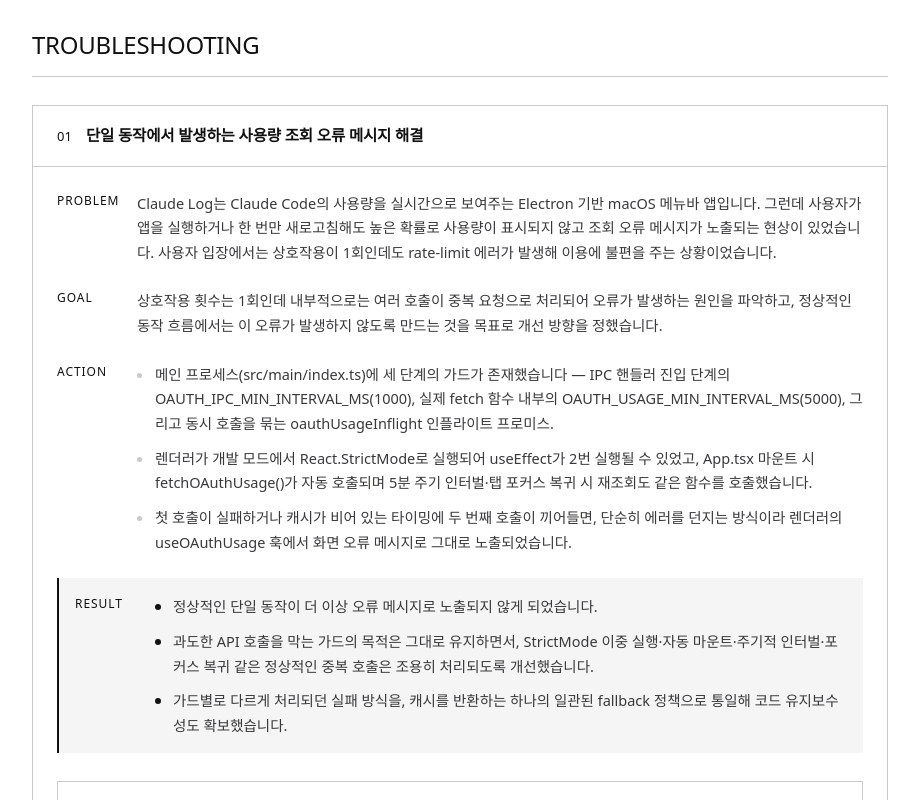
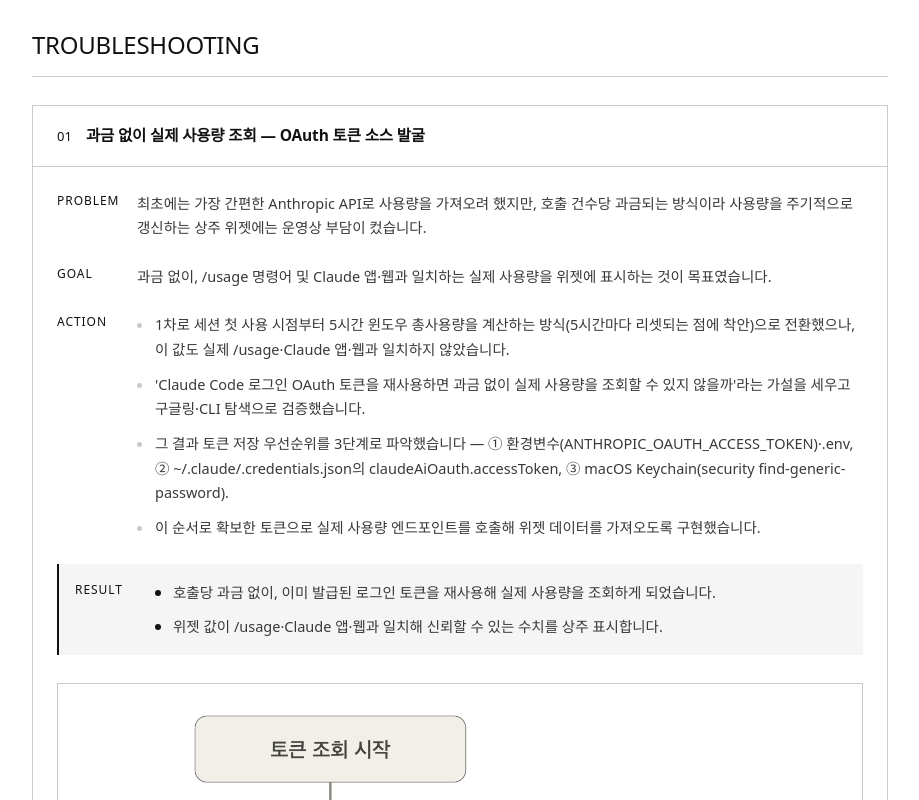
Before and after one commit to seong5/seong5.github.io, a Next.js app: page /projects/claude-log in a window 1280 px wide. Shown: the part 2220-3020 px from the top of the page, without its empty margins (180-1099 px from the left). Built offline with nearby package versions, Linux system fonts and the light colour scheme.

Commit message:
✨ feat: claude-log에 OAuth 토큰 사용량 조회 트러블슈팅 추가

```diff
--- a/app/projects/projects.ts
+++ b/app/projects/projects.ts
@@ -173,10 +173,27 @@ export const projects: Project[] = [
             ],
           },
         ],
-        image: { src: "/projects/claude-log-pipeline.svg", w: 1100, h: 1560 },
       },
     ],
     troubleshooting: [
+      {
+        title: "과금 없이 실제 사용량 조회 — OAuth 토큰 소스 발굴",
+        situation:
+          "최초에는 가장 간편한 Anthropic API로 사용량을 가져오려 했지만, 호출 건수당 과금되는 방식이라 사용량을 주기적으로 갱신하는 상주 위젯에는 운영상 부담이 컸습니다.",
+        task:
+          "과금 없이, /usage 명령어 및 Claude 앱·웹과 일치하는 실제 사용량을 위젯에 표시하는 것이 목표였습니다.",
+        action: [
+          "1차로 세션 첫 사용 시점부터 5시간 윈도우 총사용량을 계산하는 방식(5시간마다 리셋되는 점에 착안)으로 전환했으나, 이 값도 실제 /usage·Claude 앱·웹과 일치하지 않았습니다.",
+          "'Claude Code 로그인 OAuth 토큰을 재사용하면 과금 없이 실제 사용량을 조회할 수 있지 않을까'라는 가설을 세우고 구글링·CLI 탐색으로 검증했습니다.",
+          "그 결과 토큰 저장 우선순위를 3단계로 파악했습니다 — ① 환경변수(ANTHROPIC_OAUTH_ACCESS_TOKEN)·.env, ② ~/.claude/.credentials.json의 claudeAiOauth.accessToken, ③ macOS Keychain(security find-generic-password).",
+          "이 순서로 확보한 토큰으로 실제 사용량 엔드포인트를 호출해 위젯 데이터를 가져오도록 구현했습니다.",
+        ],
+        result: [
+          "호출당 과금 없이, 이미 발급된 로그인 토큰을 재사용해 실제 사용량을 조회하게 되었습니다.",
+          "위젯 값이 /usage·Claude 앱·웹과 일치해 신뢰할 수 있는 수치를 상주 표시합니다.",
+        ],
+        image: { src: "/projects/claude-log-token-priority.png", w: 1470, h: 1330 },
+      },
       {
         title: "단일 동작에서 발생하는 사용량 조회 오류 메시지 해결",
         situation:
```
Also changed, not shown: public/projects/claude-log-pipeline.svg (deleted), public/projects/claude-log-token-priority.png (added).
